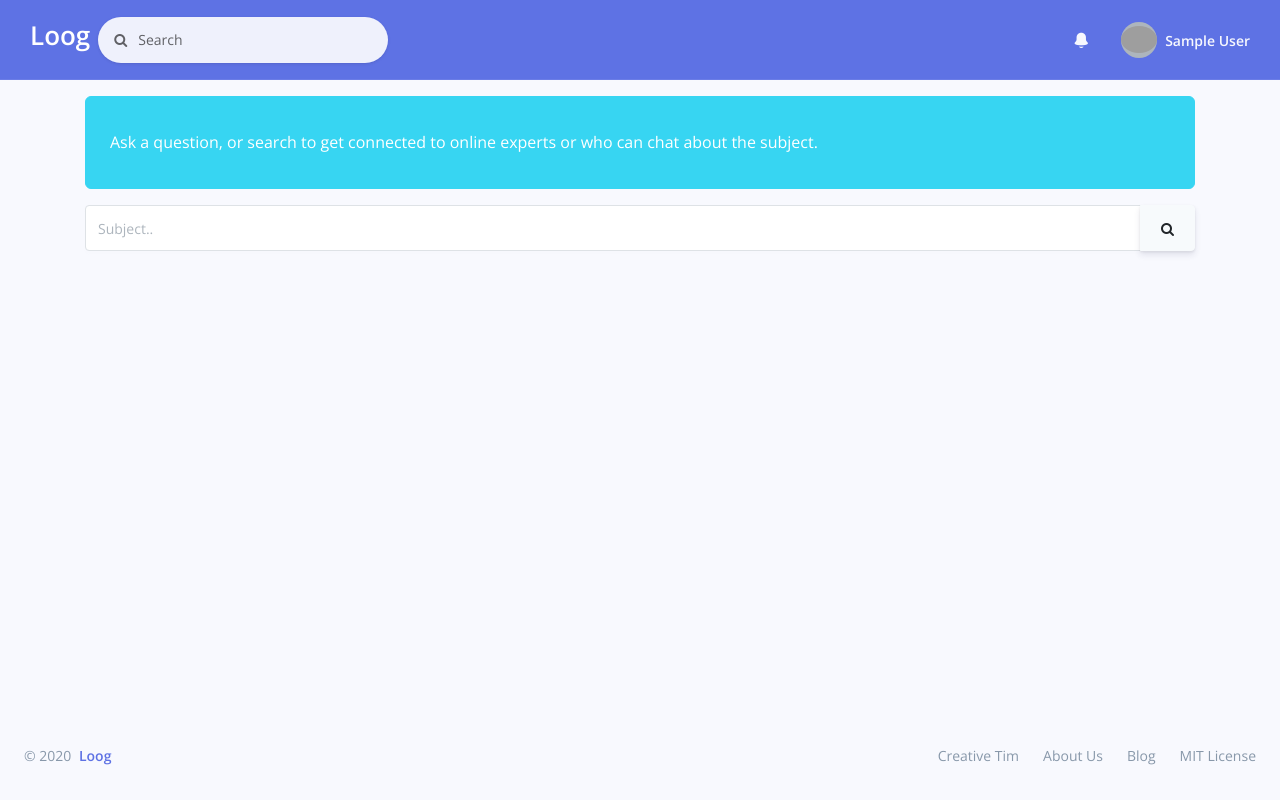
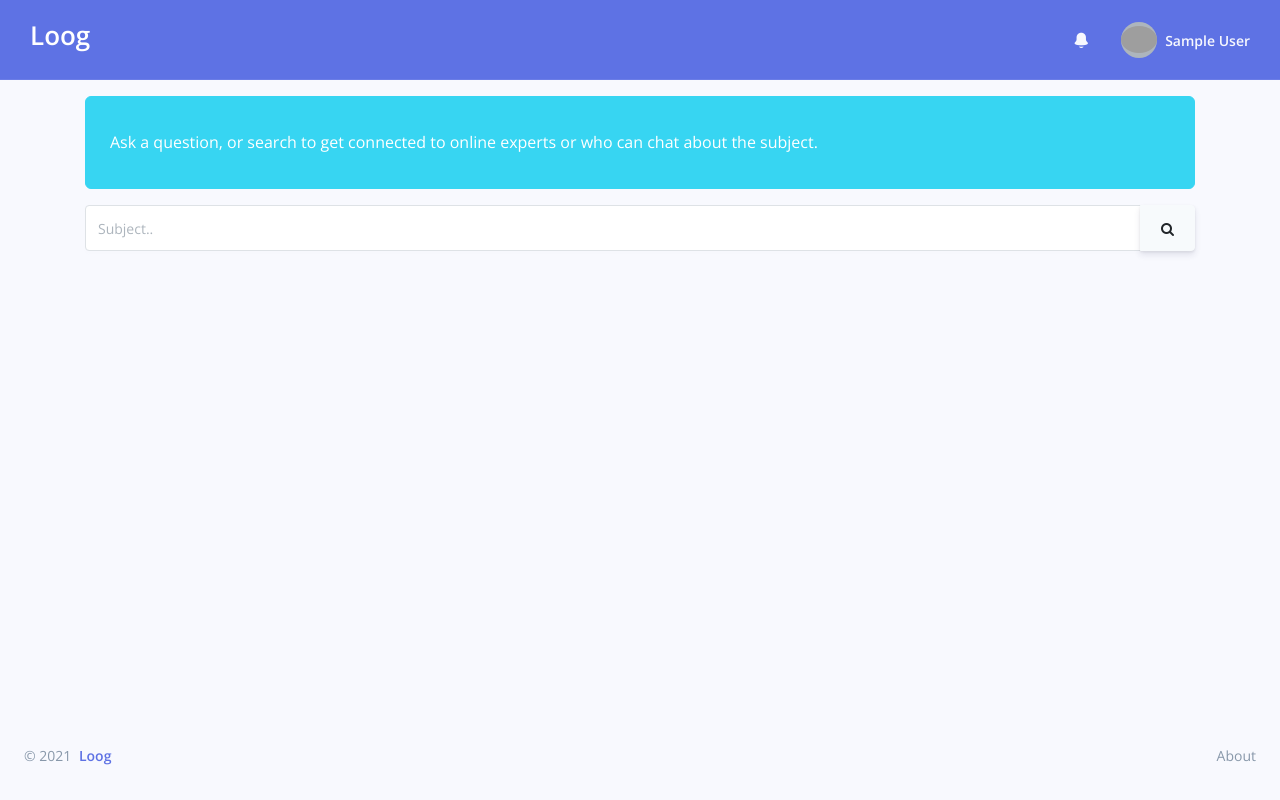
Before and after one commit to mehdiesadri/oldloog, a Django app: page / in a window 1280 px wide. Run offline with Django 3.2, Linux system fonts and the light colour scheme; the visitor is signed in with stand-in values (Sample User, id 1); parts of the project's set-up code (start-up, migrations or seed data) failed here and were passed over; some libraries are stand-ins or nearby versions; grey boxes are pictures that could not be loaded.

Commit message:
Fixed header and footer

```diff
--- a/loog/main/urls.py
+++ b/loog/main/urls.py
@@ -6,4 +6,5 @@ app_name = "main"
 
 urlpatterns = [
     path("", views.HomePage.as_view(), name="homepage"),
+    path("about/", views.AboutPage.as_view(), name="about_page"),
 ]
--- a/loog/main/views.py
+++ b/loog/main/views.py
@@ -5,4 +5,11 @@ class HomePage(generic.TemplateView):
     """
     Simple template view for rendering the home page of website.
     """
-    template_name = "main/main.html"
+    template_name = "main/home.html"
+
+
+class AboutPage(generic.TemplateView):
+    """
+    Simple template view for rendering the about page of website.
+    """
+    template_name = "main/about.html"
--- a/loog/templates/accounts/profile.html
+++ b/loog/templates/accounts/profile.html
@@ -5,8 +5,6 @@
 
     <div class="container">
         <div class="row">
-            <a href="{% url 'accounts:invite' %}">Invite your friends!</a>
-            <a href="{% url 'accounts:profile_update' %}" class="ml-2">Edit your profile!</a>
             {% for key, value in tags.items %}
                 <div class="col-sm">
                     <p class="text-uppercase mt-3 text-center">{{ key }}</p>
--- a/loog/templates/footer.html
+++ b/loog/templates/footer.html
@@ -1,27 +1,6 @@
 <!-- Footer -->
-<footer class="footer position-fixed fixed-bottom mx-4 pt-0">
+<footer class="footer footer-dark position-fixed fixed-bottom mx-4 pt-0">
     <div class="row align-items-center justify-content-lg-between">
-        <div class="col-lg-6">
-            <div class="copyright text-center  text-lg-left  text-muted">
-                &copy; 2020 <a href="{% url 'main:homepage' %}" class="font-weight-bold ml-1" target="_blank">Loog</a>
-            </div>
-        </div>
-        <div class="col-lg-6">
-            <ul class="nav nav-footer justify-content-center justify-content-lg-end">
-                <li class="nav-item">
-                    <a href="https://www.creative-tim.com" class="nav-link" target="_blank">Creative Tim</a>
-                </li>
-                <li class="nav-item">
-                    <a href="https://www.creative-tim.com/presentation" class="nav-link" target="_blank">About Us</a>
-                </li>
-                <li class="nav-item">
-                    <a href="http://blog.creative-tim.com" class="nav-link" target="_blank">Blog</a>
-                </li>
-                <li class="nav-item">
-                    <a href="https://github.com/creativetimofficial/argon-dashboard/blob/master/LICENSE.md"
-                       class="nav-link" target="_blank">MIT License</a>
-                </li>
-            </ul>
-        </div>
+        {% include 'footer_base.html' %}
     </div>
 </footer>
--- /dev/null
+++ b/loog/templates/footer_base.html
@@ -0,0 +1,13 @@
+<div class="col-lg-6">
+    <div class="copyright text-center  text-lg-left  text-muted">
+        &copy; <script type="text/javascript">document.write("" + new Date().getFullYear());</script>
+        <a href="{% url 'main:homepage' %}" class="font-weight-bold ml-1" target="_blank">Loog</a>
+    </div>
+</div>
+<div class="col-lg-6">
+    <ul class="nav nav-footer justify-content-center justify-content-lg-end">
+        <li class="nav-item">
+            <a href="{% url 'main:about_page' %}" class="nav-link" target="_blank">About</a>
+        </li>
+    </ul>
+</div>
--- a/loog/templates/header.html
+++ b/loog/templates/header.html
@@ -8,21 +8,7 @@
             <a href="{% url 'main:homepage' %}" class="mr-2">
                 <h1 class="text-white">Loog</h1>
             </a>
-            <!-- Search form -->
-            <form class="navbar-search navbar-search-light form-inline mr-sm-3" id="navbar-search-main">
-                <div class="form-group mb-0">
-                    <div class="input-group input-group-alternative input-group-merge">
-                        <div class="input-group-prepend">
-                            <span class="input-group-text"><i class="fa fa-search"></i></span>
-                        </div>
-                        <input class="form-control" placeholder="Search" type="text">
-                    </div>
-                </div>
-                <button type="button" class="close" data-action="search-close" data-target="#navbar-search-main"
-                        aria-label="Close">
-                    <span aria-hidden="true">×</span>
-                </button>
-            </form>
+
             <!-- Navbar links -->
             <ul class="navbar-nav align-items-center  ml-md-auto ">
                 <li class="nav-item d-xl-none">
@@ -248,20 +234,12 @@
                                 <i class="ni ni-single-02"></i>
                                 <span>My profile</span>
                             </a>
-                            <a href="#!" class="dropdown-item">
-                                <i class="ni ni-settings-gear-65"></i>
-                                <span>Settings</span>
-                            </a>
-                            <a href="#!" class="dropdown-item">
-                                <i class="ni ni-calendar-grid-58"></i>
-                                <span>Activity</span>
-                            </a>
-                            <a href="#!" class="dropdown-item">
-                                <i class="ni ni-support-16"></i>
-                                <span>Support</span>
+                            <a href="{% url 'accounts:invite' %}" class="dropdown-item">
+                                <i class="fa fa-mail-forward"></i>
+                                <span>Invite Friends</span>
                             </a>
                             <div class="dropdown-divider"></div>
-                            <a href="#!" class="dropdown-item">
+                            <a href="{% url 'accounts:logout' %}" class="dropdown-item">
                                 <i class="ni ni-user-run"></i>
                                 <span>Logout</span>
                             </a>
--- a/loog/templates/main/main.html
+++ b/loog/templates/main/home.html
@@ -30,7 +30,6 @@
                 </form>
             </div>
         </div>
-    <div style="height: 100%;"></div>
     </div>
 
 {% endblock %}
```
Also changed, not shown: loog/templates/footer_mini.html (+2 -22 lines), loog/templates/main/about.html (added, +14 -0 lines).
